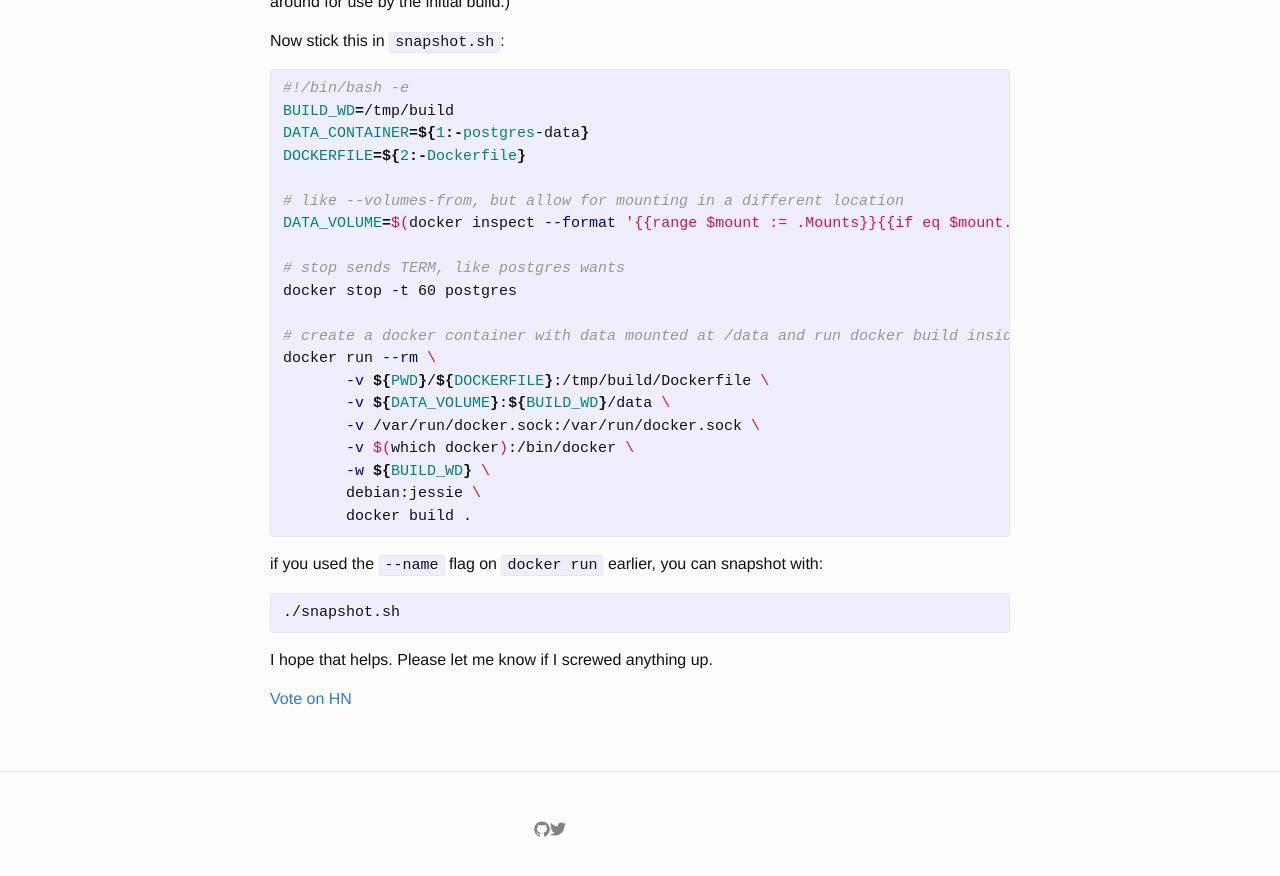
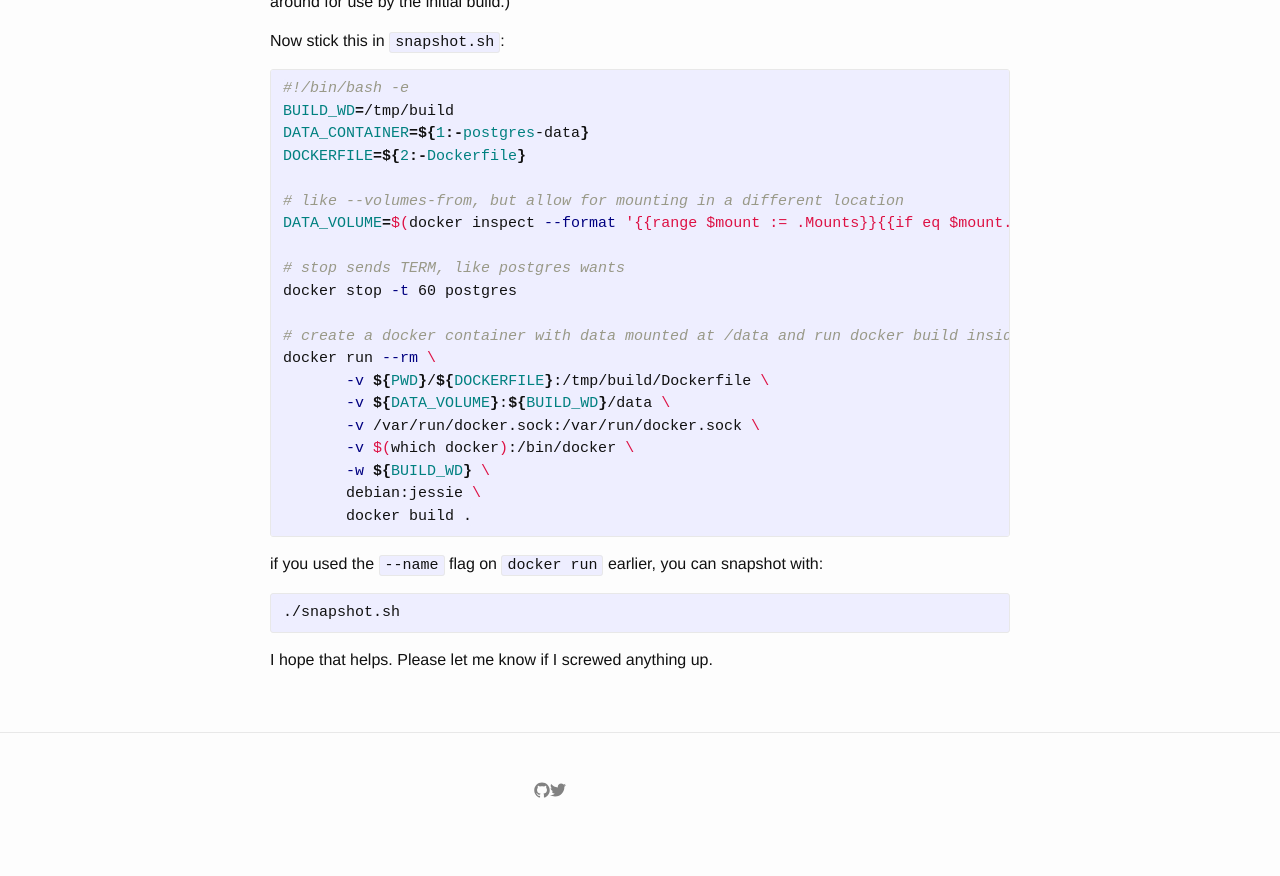
Before and after one commit to graphaelli/graphaelli.github.io, a Jekyll site: the page built from _posts/2015-11-13-docker-data-container-snapshots.md, in a window 1280 px wide and 900 px high, scrolled down 1877 px. Shown: the top 876 px of the window. Built offline with Jekyll 4.4.1, drawn with Linux system fonts in a browser that asks for light colours.

```diff
--- a/_posts/2015-11-13-docker-data-container-snapshots.md
+++ b/_posts/2015-11-13-docker-data-container-snapshots.md
@@ -113,9 +113,5 @@ if you used the `--name` flag on `docker run` earlier, you can snapshot with:
 
 I hope that helps.  Please let me know if I screwed anything up.
 
-<a href="http://news.ycombinator.com/submit" class="hn-share-button" data-title="Docker Data Container Snapshots" data-url="http://g.raphaelli.com/2015/11/13/docker-data-container-snapshots.html">Vote on HN</a>
-
 [RealScout]: http://realscout.com
 [jpetazzo]: http://jpetazzo.github.io/2015/09/03/do-not-use-docker-in-docker-for-ci/
-
-<script src="//hnbutton.appspot.com/static/hn.min.js" async defer></script>
```
